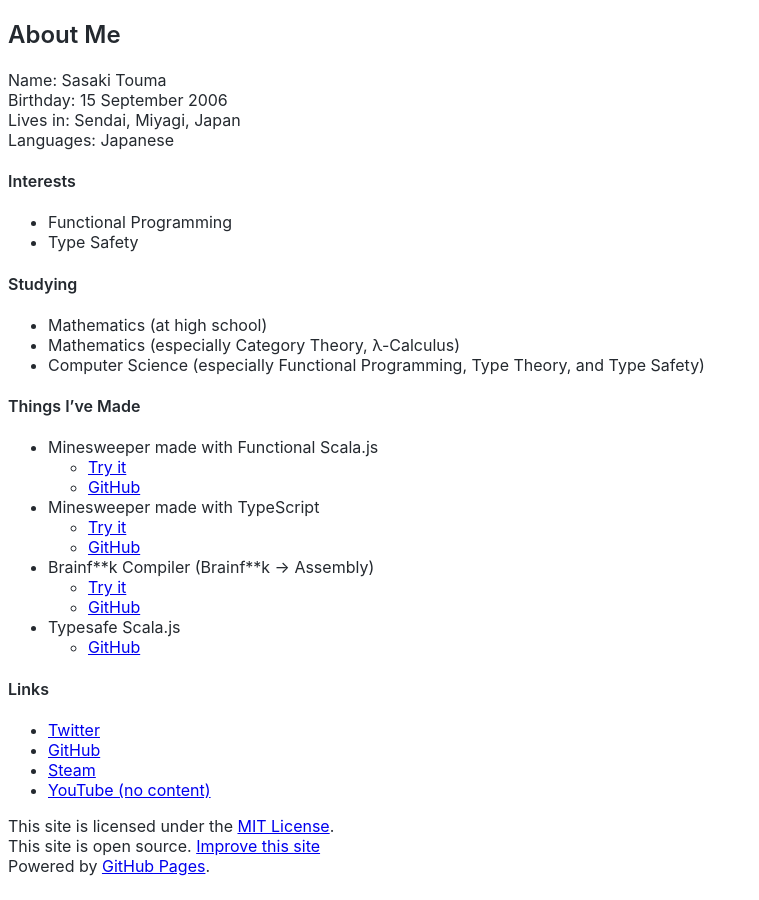
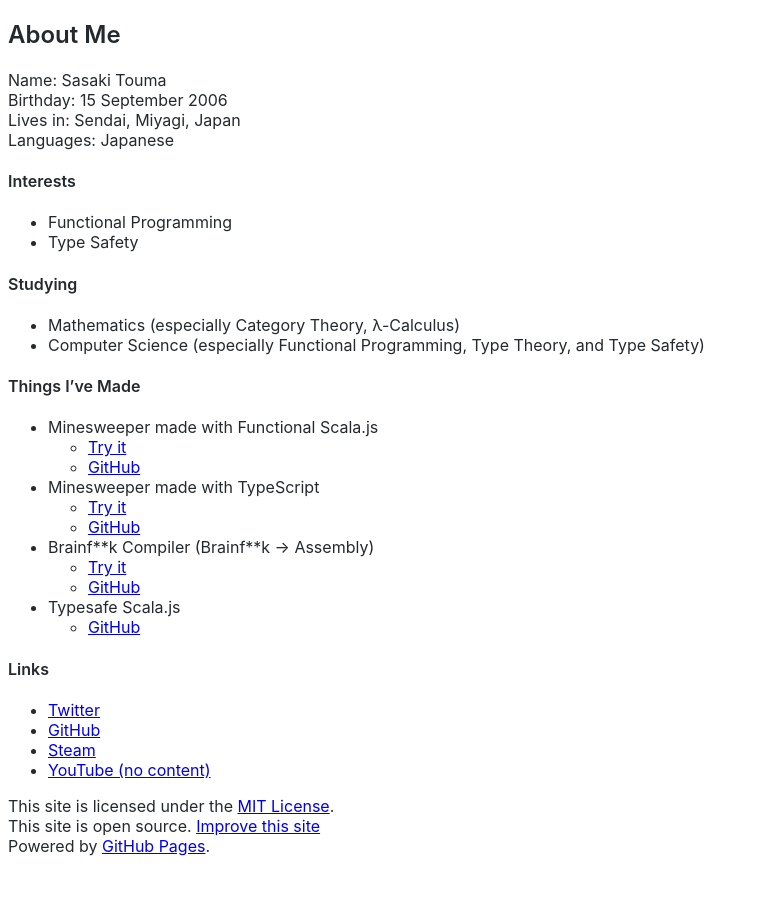
Before and after one commit to t-sasaki915/t-sasaki-net, a Jekyll site: the page built from docs/index.md, in a window 1280 px wide. Shown: the whole page, without its empty margins (0-759 px from the left). Built offline with Jekyll 4.4.1, drawn with Linux system fonts in a browser that asks for light colours; Markdown is read by kramdown in place of the engine named in the settings.

Commit message:
Update index.md

```diff
--- a/docs/index.md
+++ b/docs/index.md
@@ -15,7 +15,6 @@
 - Type Safety
 
 #### Studying
-- Mathematics (at high school)
 - Mathematics (especially Category Theory, λ-Calculus)
 - Computer Science (especially Functional Programming, Type Theory, and Type Safety)
 
```
